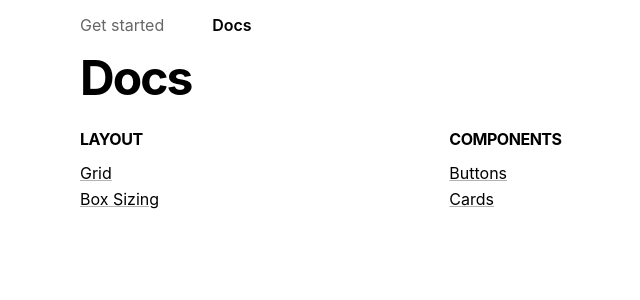
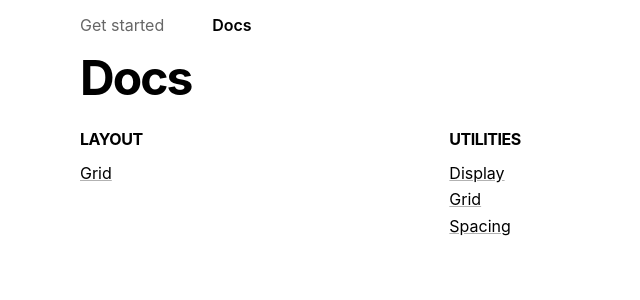
Before and after one commit to maelquerre/matrixcss, a Jekyll site: the page built from docs/_pages/docs.html, in a window 1280 px wide. Shown: the top 300 px of the page, without its empty margins (6-646 px from the left). Built offline with Jekyll 4.4.1, drawn with Linux system fonts in a browser that asks for light colours; some web fonts are replaced.

Commit message:
Update docs nav

```diff
--- a/docs/_data/docs_nav.yml
+++ b/docs/_data/docs_nav.yml
@@ -1,8 +1,8 @@
 - title: Layout
   items:
     - Grid
-    - Box Sizing
-- title: Components
+- title: Utilities
   items:
-    - Buttons
-    - Cards
+    - Display
+    - Grid
+    - Spacing
```
